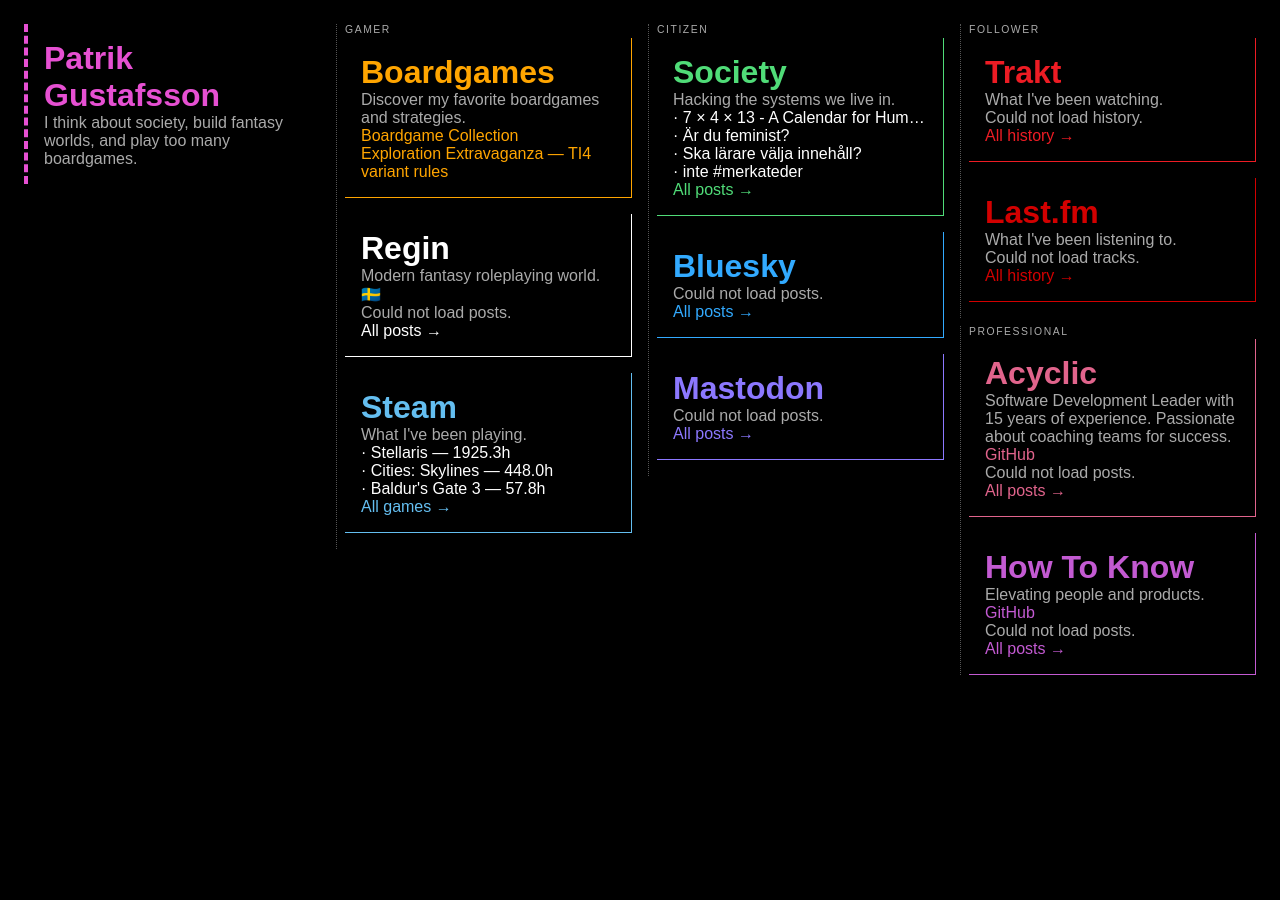
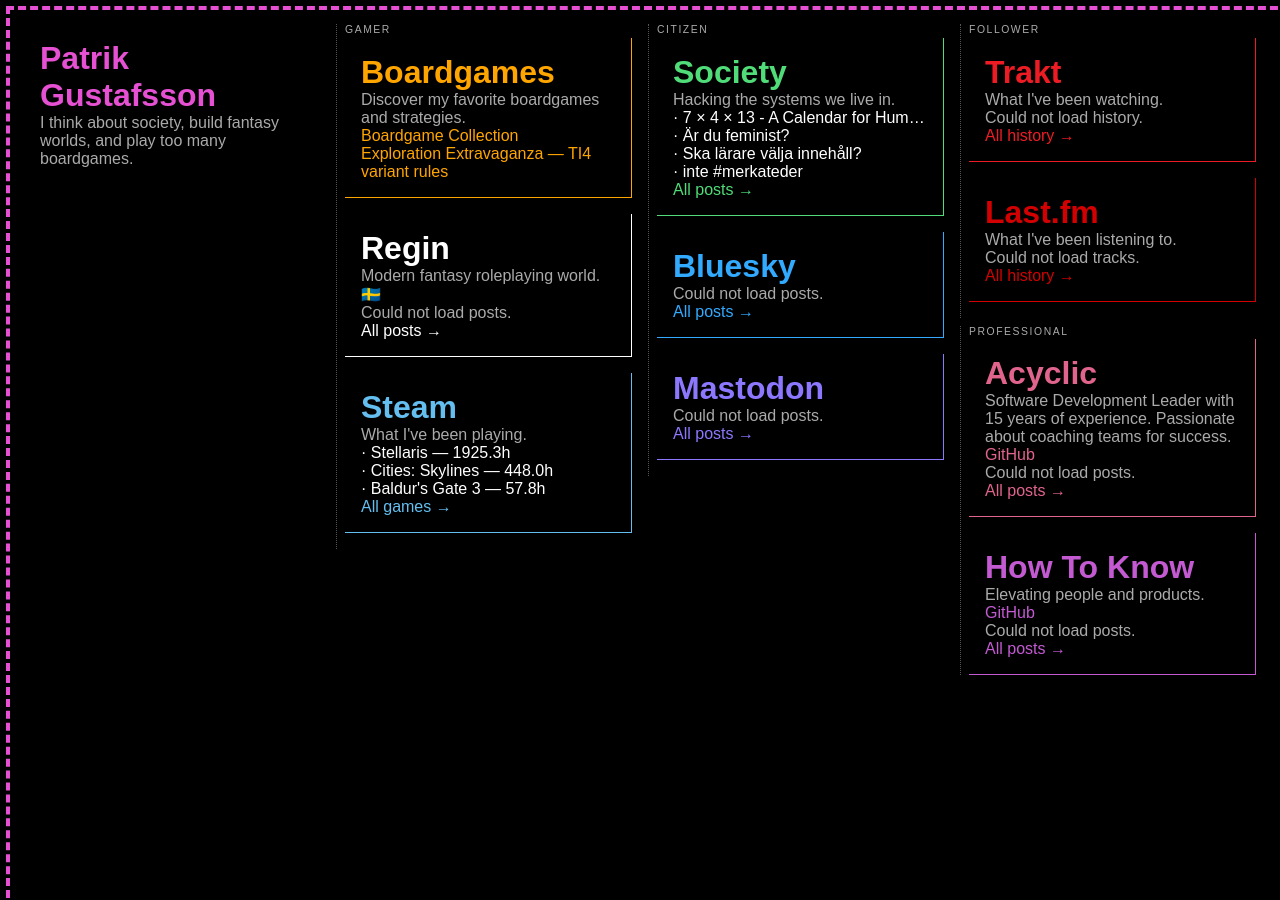
Before and after one commit to paven/paven.github.com, a Jekyll site: the page built from index.html, in a window 1280 px wide. Built offline with Jekyll 4.4.1, drawn with Linux system fonts in a browser that asks for light colours.

Commit message:
Add magenta dashed L-frame to page, remove me box border

```diff
--- a/index.html
+++ b/index.html
@@ -36,8 +36,18 @@
         #patrik {
             --column-color: rgb(230, 80, 210);
             border: none;
-            border-left: 3pt dashed var(--column-color);
             break-inside: avoid;
+        }
+        body::before {
+            content: '';
+            position: fixed;
+            top: 0.4em;
+            left: 0.4em;
+            width: 100vw;
+            height: 100vh;
+            border-left: 3pt dashed rgb(230, 80, 210);
+            border-top: 3pt dashed rgb(230, 80, 210);
+            pointer-events: none;
         }
         #boardgames {
             --column-color: orange;
```
